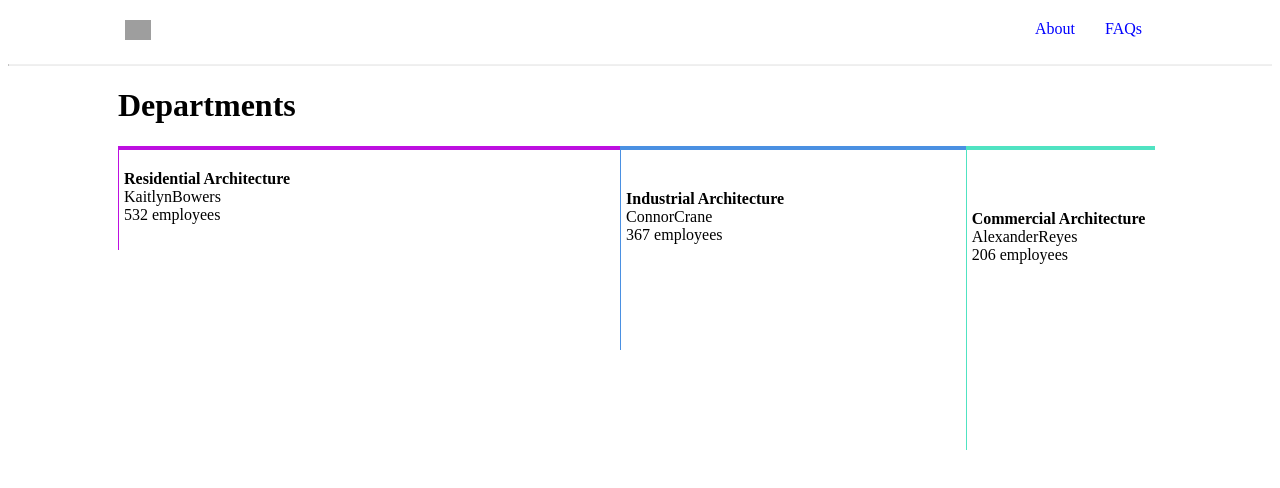
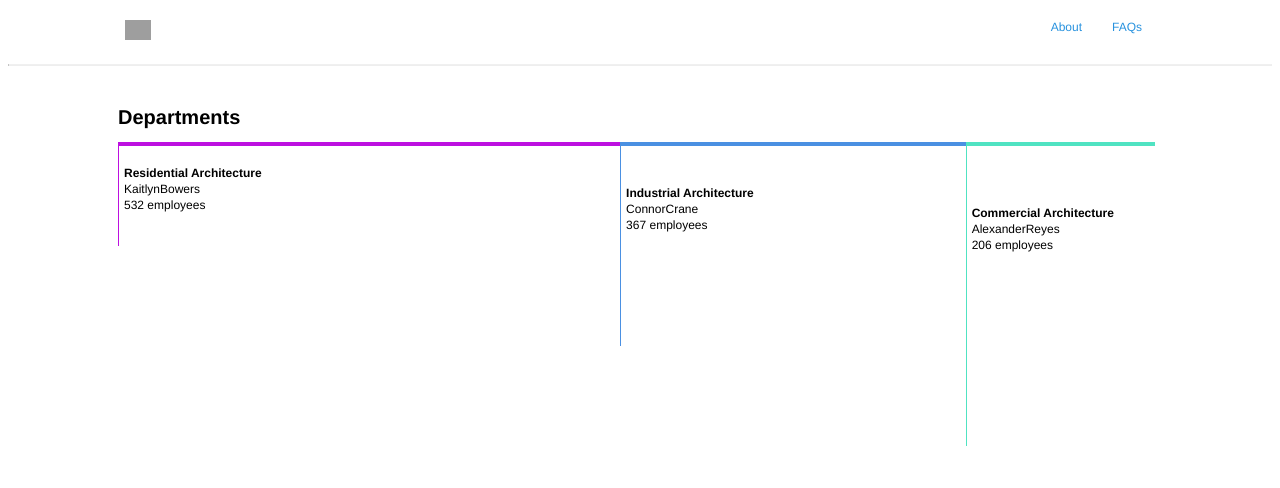
Before and after one commit to kwillard95/humu-challenge, a React app: page / in a window 1280 px wide. Shown: the top 488 px of the page. Built offline with nearby package versions, Linux system fonts and the light colour scheme; grey boxes are pictures that could not be loaded; the HTML template or start-up script is replaced by a standard one.

Commit message:
Apply font and additional styling

```diff
--- a/src/components/App.jsx
+++ b/src/components/App.jsx
@@ -4,7 +4,7 @@ import DataVisual from './DataVisual.jsx'
 
 export default function App() {
     return (
-        <div>
+        <div style={{fontFamily: 'helvetica'}}>
             <NavBar/>
             <DataVisual />
         </div>
--- a/src/components/DataVisual.jsx
+++ b/src/components/DataVisual.jsx
@@ -58,8 +58,8 @@ export default function DataVisual() {
     let topPadding = 0;
 
     return (
-        <div style={{ margin: '20px 110px 20px 110px' }}>
-            <h1>
+        <div style={{ margin: '40px 110px 20px 110px' }}>
+            <h1 style={{fontSize: '20px'}}>
                 Departments
           </h1>
             <div>
@@ -76,10 +76,10 @@ export default function DataVisual() {
                             borderTop: '4px solid' + color,
                             borderLeft: '1px solid' + color
                         }}>
-                            <div style={{ position: 'relative', top: topPadding + 'px', left: '5px' }}>
-                                <div><b>{dept.department}</b></div>
-                                <div>{dept.leader}</div>
-                                <div>{dept.employeeCount} employees</div>
+                            <div style={{ position: 'relative', top: topPadding + 'px' }}>
+                                <Styles.Text><b>{dept.department}</b></Styles.Text>
+                                <Styles.Text>{dept.leader}</Styles.Text>
+                                <Styles.Text>{dept.employeeCount} employees</Styles.Text>
                             </div>
 
                         </Styles.Bar>
--- a/src/styles/DataStyle.js
+++ b/src/styles/DataStyle.js
@@ -3,7 +3,13 @@ import styled from 'styled-components'
 const Styles = {}
 
 Styles.Bar = styled.div`
-display: inline-block
+display: inline-block;
+font-size: 12px
+`
+
+Styles.Text = styled.div`
+padding-bottom: 2px;
+padding-left: 5px
 `
 
 export default Styles
--- a/src/styles/NavStyle.js
+++ b/src/styles/NavStyle.js
@@ -14,8 +14,9 @@ object-fit: contain
 `
 Styles.Nav = styled.div`
 float: right;
+font-size: 12px;
 display: inline-block;
-color: blue;
+color: #2892de;
 margin-bottom: 15px;
 padding-right: 30px
 `
```
Also changed, not shown: 1 other file (tests, documents, lock files or other folders).
